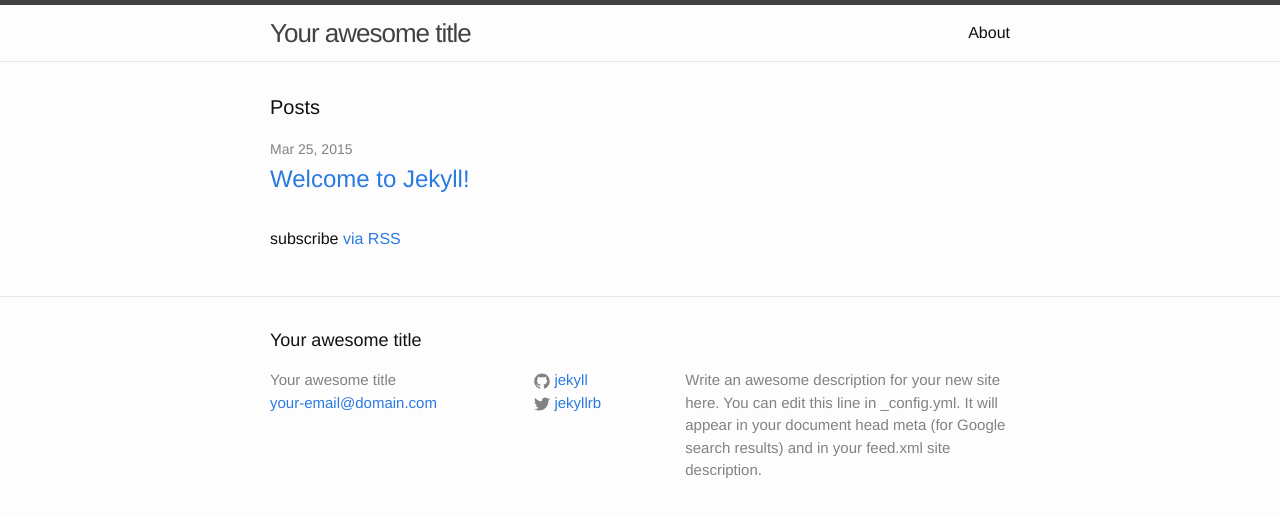
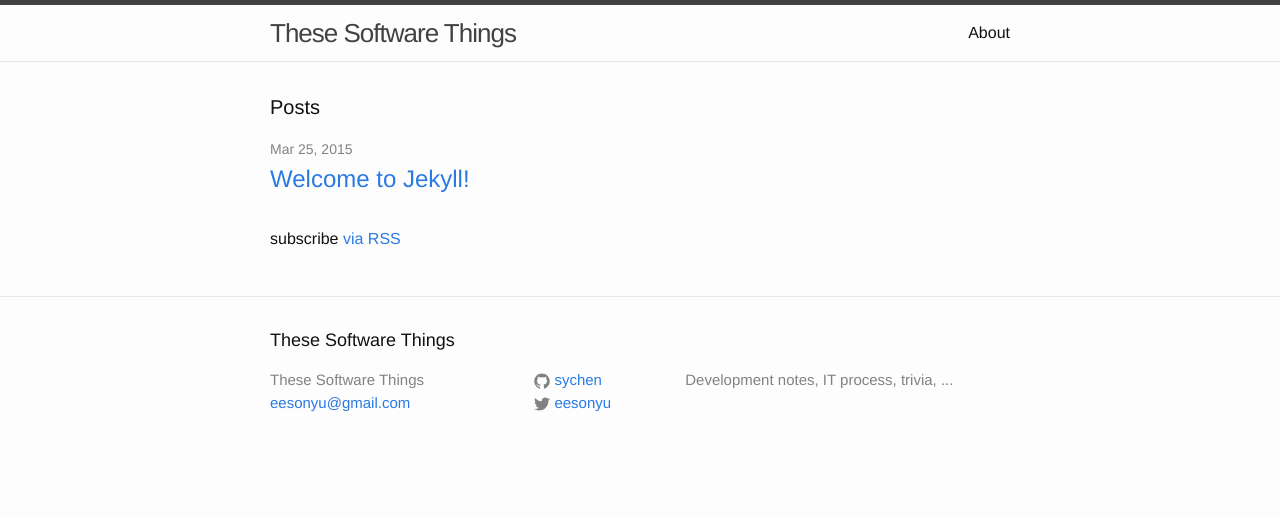
Before and after one commit to sychen/sychen.github.io, a Jekyll site: the page built from index.html, in a window 1280 px wide. Shown: the top 517 px of the page. Built offline with Jekyll 4.4.1, drawn with Linux system fonts in a browser that asks for light colours.

Commit message:
Upgrade jekyll
Signed-off-by: Sung-Yu Chen <sychen@realtek.com>

```diff
--- a/_config.yml
+++ b/_config.yml
@@ -1,14 +1,18 @@
 # Site settings
-title: Your awesome title
-email: your-email@domain.com
+title: These Software Things
+email: eesonyu@gmail.com
 description: > # this means to ignore newlines until "baseurl:"
-  Write an awesome description for your new site here. You can edit this
-  line in _config.yml. It will appear in your document head meta (for
-  Google search results) and in your feed.xml site description.
+  Development notes, IT process, trivia, ...
 baseurl: "" # the subpath of your site, e.g. /blog/
-url: "http://yourdomain.com" # the base hostname & protocol for your site
-twitter_username: jekyllrb
-github_username:  jekyll
+url: "http://sychen.github.io" # the base hostname & protocol for your site
+twitter_username: eesonyu
+github_username:  sychen
 
 # Build settings
 markdown: kramdown
+
+gems: [jekyll-paginate, jekyll-gist]
+
+kramdown:
+  input: GFM
+  syntax_highlighter: rouge
```
